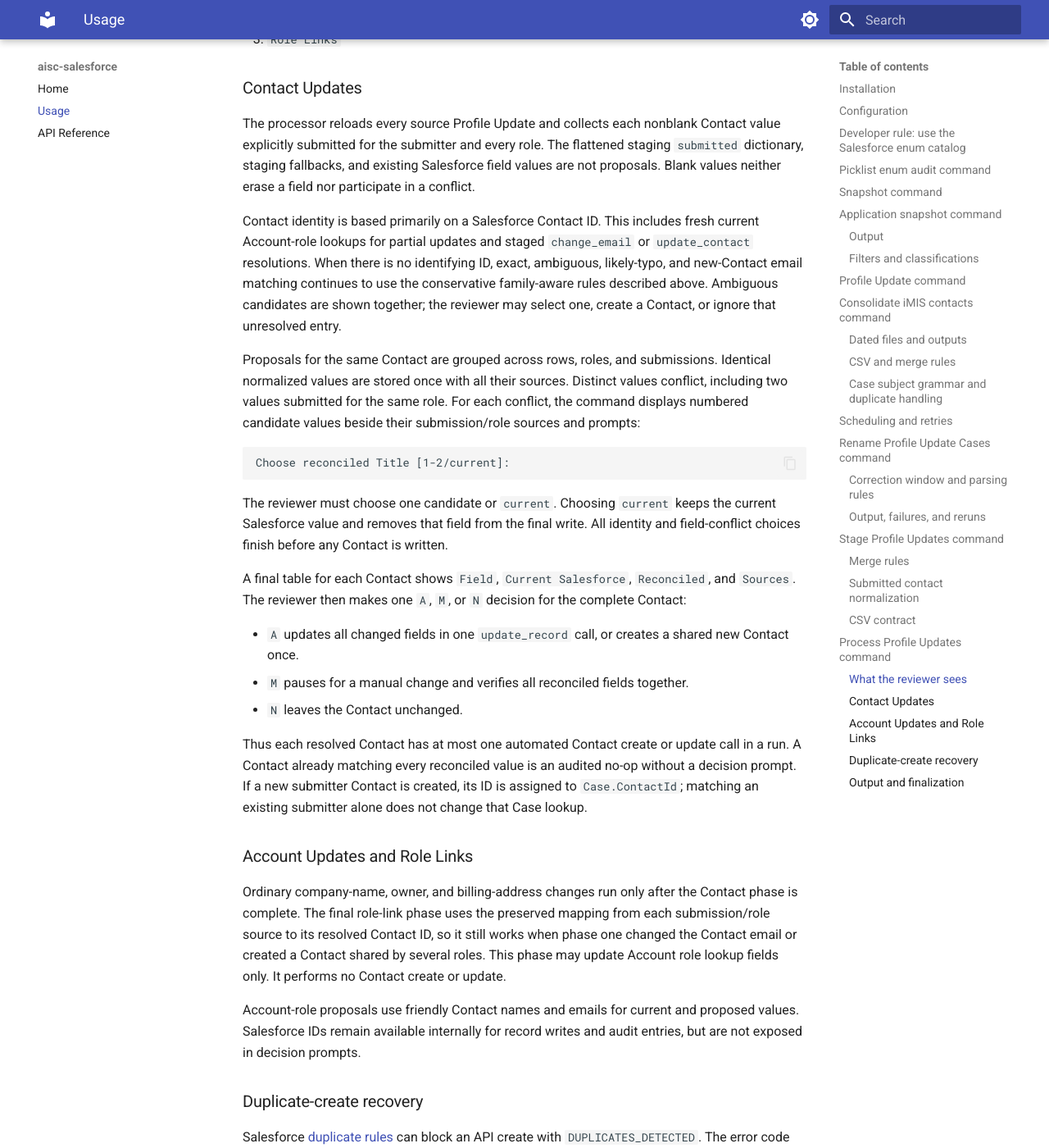
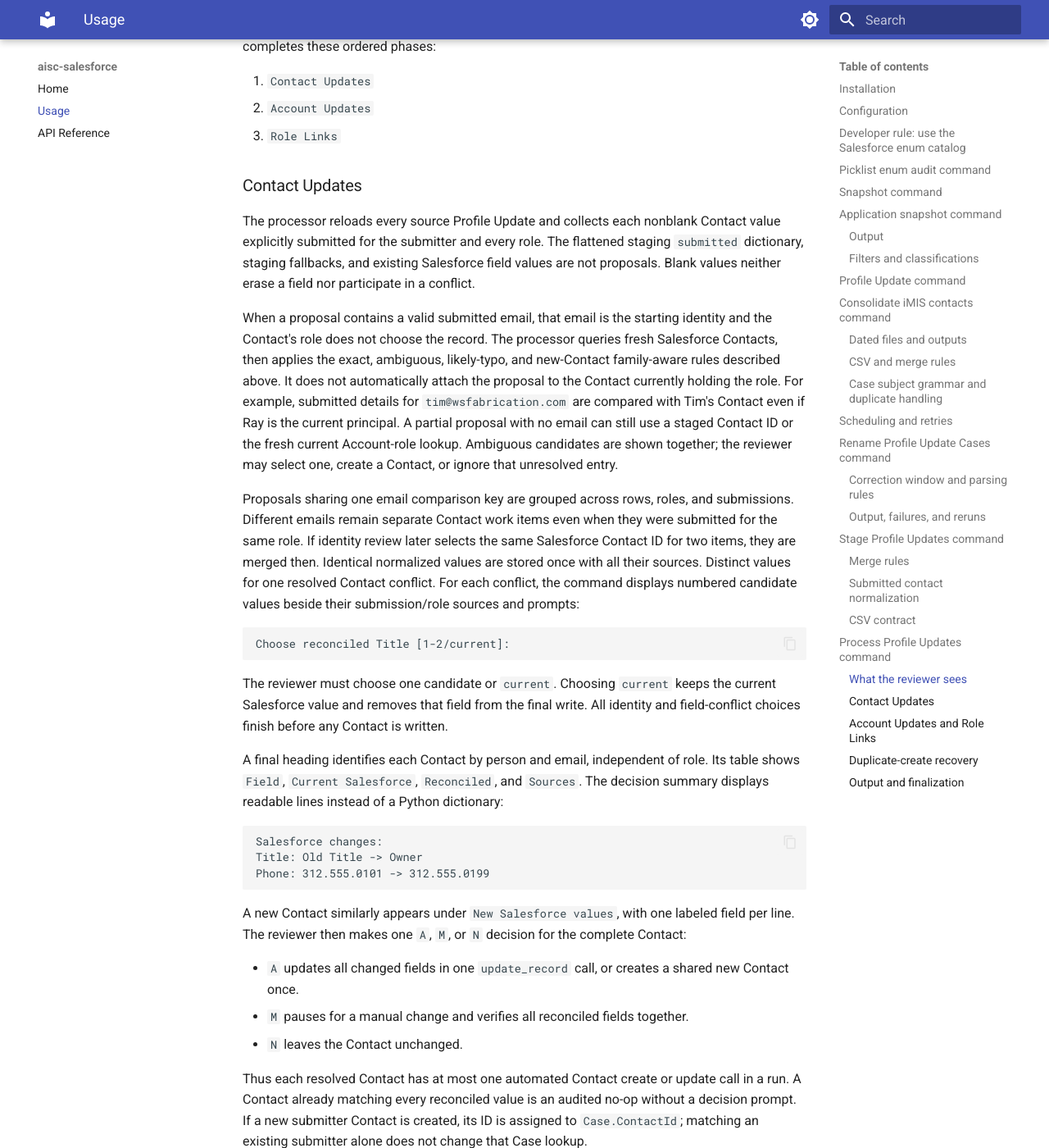
Before and after one commit to MauxBoyle/aisc-sf, an MkDocs documentation site: the page built from docs/usage.md, in a window 1280 px wide and 1400 px high, scrolled down 15708 px. Shown: the whole window at 82% size. Built offline with MkDocs 1.6.1 and Material for MkDocs 9.7.7, drawn with Linux system fonts in a browser that asks for light colours; some of the changed text lies outside the part shown.

Commit message:
Fix email-first profile contact review

````diff
--- a/docs/usage.md
+++ b/docs/usage.md
@@ -585,6 +585,12 @@
 another submitted role, submitted data for a new Contact, an Account Contact, a
 sibling Account Contact, or the Account's current role lookup.
 
+These prefixed actions explain the read-only staging recommendation; they do
+not override fresh identity resolution during processing. In particular,
+`change_email` does not cause a valid submitted email to be written onto the
+current role Contact automatically. The processing command resolves that email
+as its own Contact identity first.
+
 The target Account's **family accounts** are the target itself, its parent, and
 its **sibling accounts** with the same parent. A root Account without a parent
 has a family containing only itself. Contacts from this family are preferred.
@@ -656,7 +662,7 @@
 Progress messages appear around authentication, Case preparation, staging, CSV
 publication, CSV validation, and review startup. The same output channel is
 used for progress and interactive review. Visual separators mark stages, Cases,
-staged rows, Contact roles, and response-email sections.
+staged rows, individual Contact reviews, and response-email sections.
 
 ### What the reviewer sees
 
@@ -716,19 +722,24 @@
 Salesforce field values are not proposals. Blank values neither erase a field
 nor participate in a conflict.
 
-Contact identity is based primarily on a Salesforce Contact ID. This includes
-fresh current Account-role lookups for partial updates and staged
-`change_email` or `update_contact` resolutions. When there is no identifying
-ID, exact, ambiguous, likely-typo, and new-Contact email matching continues to
-use the conservative family-aware rules described above. Ambiguous candidates
-are shown together; the reviewer may select one, create a Contact, or ignore
-that unresolved entry.
+When a proposal contains a valid submitted email, that email is the starting
+identity and the Contact's role does not choose the record. The processor
+queries fresh Salesforce Contacts, then applies the exact, ambiguous,
+likely-typo, and new-Contact family-aware rules described above. It does not
+automatically attach the proposal to the Contact currently holding the role.
+For example, submitted details for `tim@wsfabrication.com` are compared with
+Tim's Contact even if Ray is the current principal. A partial proposal with no
+email can still use a staged Contact ID or the fresh current Account-role
+lookup. Ambiguous candidates are shown together; the reviewer may select one,
+create a Contact, or ignore that unresolved entry.
 
-Proposals for the same Contact are grouped across rows, roles, and
-submissions. Identical normalized values are stored once with all their
-sources. Distinct values conflict, including two values submitted for the same
-role. For each conflict, the command displays numbered candidate values beside
-their submission/role sources and prompts:
+Proposals sharing one email comparison key are grouped across rows, roles, and
+submissions. Different emails remain separate Contact work items even when they
+were submitted for the same role. If identity review later selects the same
+Salesforce Contact ID for two items, they are merged then. Identical normalized
+values are stored once with all their sources. Distinct values for one resolved
+Contact conflict. For each conflict, the command displays numbered candidate
+values beside their submission/role sources and prompts:
 
 ```text
 Choose reconciled Title [1-2/current]:
@@ -738,9 +749,20 @@
 the current Salesforce value and removes that field from the final write. All
 identity and field-conflict choices finish before any Contact is written.
 
-A final table for each Contact shows `Field`, `Current Salesforce`,
-`Reconciled`, and `Sources`. The reviewer then makes one `A`, `M`, or `N`
-decision for the complete Contact:
+A final heading identifies each Contact by person and email, independent of
+role. Its table shows `Field`, `Current Salesforce`, `Reconciled`, and
+`Sources`. The decision summary displays readable lines instead of a Python
+dictionary:
+
+```text
+Salesforce changes:
+Title: Old Title -> Owner
+Phone: 312.555.0101 -> 312.555.0199
+```
+
+A new Contact similarly appears under `New Salesforce values`, with one
+labeled field per line. The reviewer then makes one `A`, `M`, or `N` decision
+for the complete Contact:
 
 - `A` updates all changed fields in one `update_record` call, or creates a
   shared new Contact once.
@@ -760,7 +782,8 @@
 from each submission/role source to its resolved Contact ID, so it still works
 when phase one changed the Contact email or created a Contact shared by several
 roles. This phase may update Account role lookup fields only. It performs no
-Contact create or update.
+Contact create or update. Contact identity and field updates therefore finish
+before role assignment can influence an Account lookup.
 
 Account-role proposals use friendly Contact names and emails for current and
 proposed values. Salesforce IDs remain available internally for record writes
@@ -822,9 +845,11 @@
 selected Contact, reason, confidence, and warnings. Every field-conflict
 selection is an explicit event that records the candidate values and their
 sources. A single aggregate Contact create/update event records the final field
-dictionary and every source submission ID for that Contact. Operator identity
-selections, duplicate recovery, ignored entries, Case Contact assignment, and
-later Account-role assignments are separate, immediately flushed events.
+dictionary and every source submission ID for that Contact. The dictionary is
+kept in JSON for machine-readable auditing; the interactive comparison uses the
+readable field lines shown above. Operator identity selections, duplicate
+recovery, ignored entries, Case Contact assignment, and later Account-role
+assignments are separate, immediately flushed events.
 
 On interruption, an unrelated Salesforce failure, or a manual value that does not verify,
 the audit is flushed, unfinalized source Profile Updates stay open, the Case is
````
Also changed, not shown: README.md (+46 -25 lines), docs/api.md (+7 -1 lines), 2 other files.
